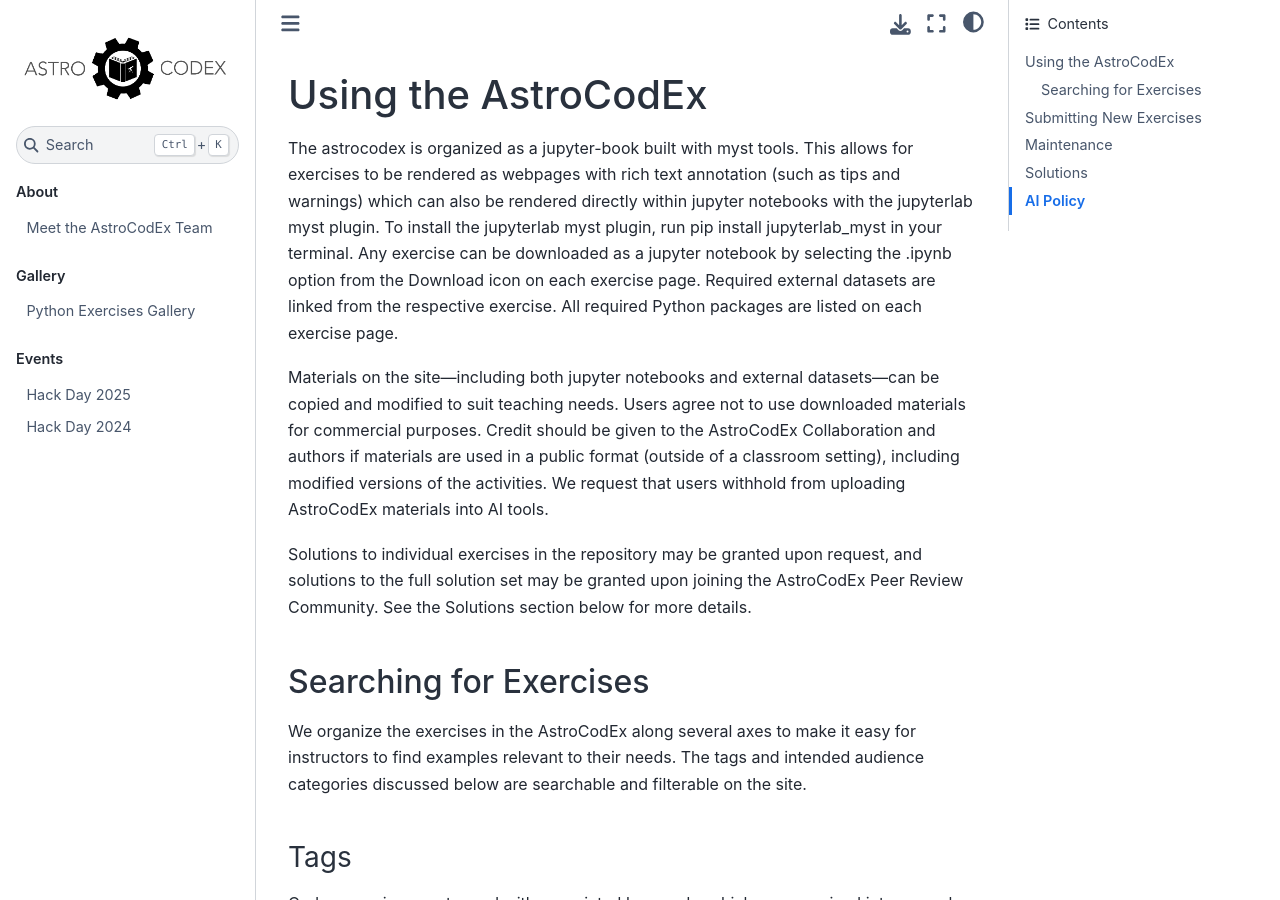
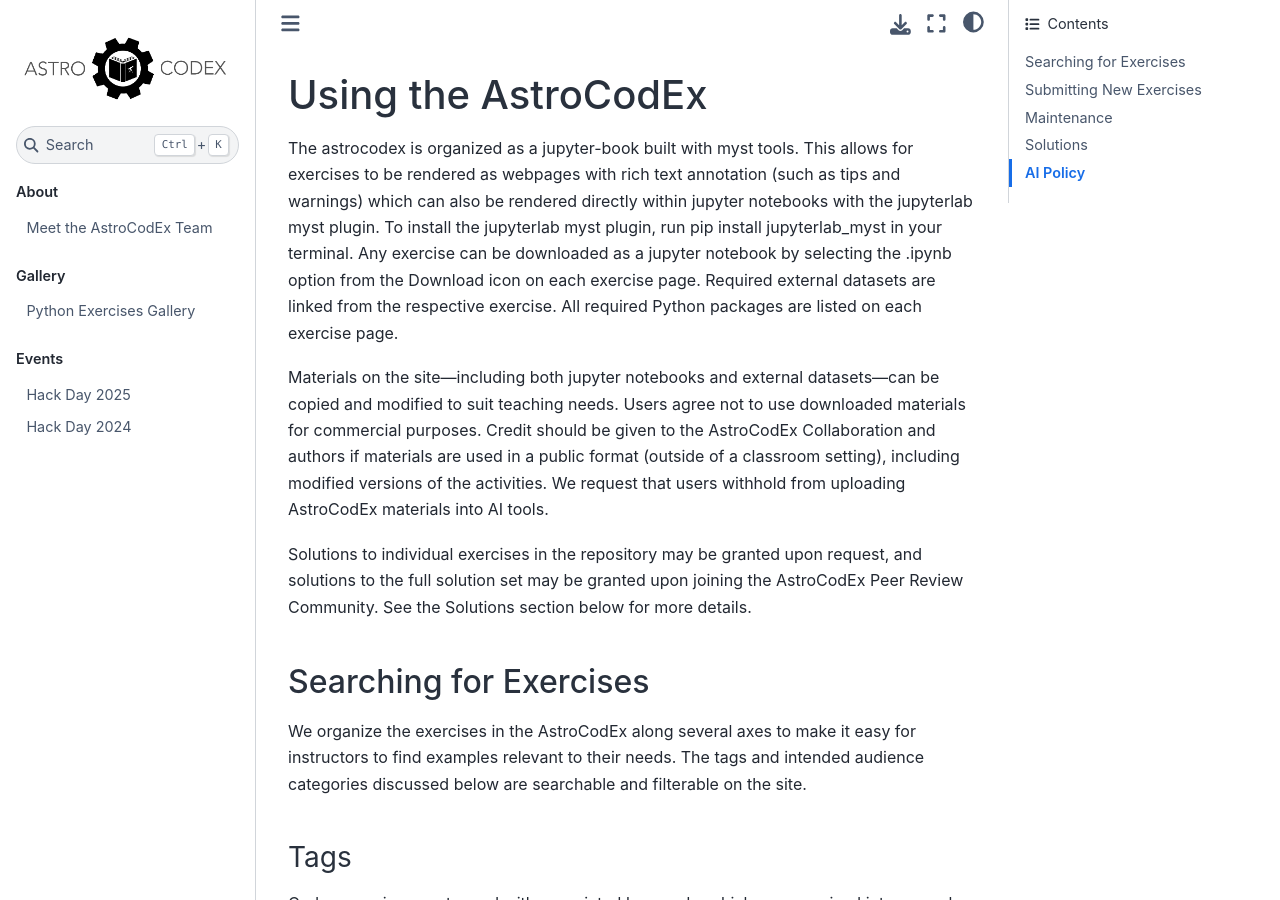
Before and after one commit to astrocodex/astrocodex.github.io, a Jupyter Book: the page built from using_astrocodex.md, in a window 1280 px wide and 900 px high. Built offline with Jupyter Book 1.0.4 settings and Sphinx 7.4.7 and the Sphinx Book theme 1.1.4, drawn with Linux system fonts in a browser that asks for light colours; pages that are not in the unit, such as notebooks, are missing from menus.

Commit message:
Update using_astrocodex.md
updating headers

```diff
--- a/using_astrocodex.md
+++ b/using_astrocodex.md
@@ -32,7 +32,7 @@
 
 We also assign each exercise an intended audience, from either “Early Undergraduate”, “Intermediate Undergraduate”, “Advanced Undergraduate”, and “Graduate”. These are, if relevant, assigned independently for the coding level and astronomical background assumed by the assignment. We note that these categories are inherently limited, given significant variance in when and how people learn astronomy and coding. Because the primary intended use of these exercises is within formal courses, we felt that some general pinning to academic progression may be useful for users. For context, these categories generally assume a standard astronomy major curriculum track in terms of astronomy content, and they assume that students begin learning to code in “Early Undergraduate”, with Intermediate Undergraduate corresponding to 1-2 years of coding experience, and so on. Instructors should adjust the level they are searching for if their course does not meet these general assumptions.
 
-# Submitting New Exercises
+## Submitting New Exercises
 
 The astrocodex is open-source, and we encourage contributions. If you have an exercise that you think would fit well into the codex, you may submit it through the AstroCodEx Submission and Modification Form. All submissions should be formatted with the provided template, which will ensure proper rendering and formatting on the website using MyST Markdown.
 Every contribution to AstroCodEx is reviewed by one AstroCodEx maintainer (assigned as the “editor”) and undergoes a peer review by at least one other person (assigned as the “reviewer”). This review assesses clarity of the activity instructions, the appropriateness of the assignment's level, and whether the activity is appropriate to be included in the AstroCodEx. Any concerns regarding the assignment's content or structure will be communicated to the contributors for revision before it is uploaded to AstroCodEx. During the peer review process, maintainers will also proofread and edit the assignment for grammatical and typological errors, and may add elements to match the styles used on the site. Contributors can expect to hear back from maintainers about acceptance of their contributions within 2-4 weeks, with potentially longer wait times following events such as Hack Days.
@@ -51,11 +51,11 @@
 For external data files over 50 MB, a publicly available link should be provided to the data. Following the peer review process, the
 files will be uploaded to Zenodo for long-term accessibility.
 
-# Maintenance
+## Maintenance
 
 The AstroCodEx Team (see About) includes maintainers who are responsible for maintenance of the AstroCodEx page and submissions. Maintainers will update the AstroCodEx website for readability and accessibility. Given that Python packages may lose compatibility with newer versions, maintainers will periodically verify that assignments can still be completed using the provided requirements.txt files. Minor adjustments may be made automatically by the maintainers for the purpose of supporting version compatibility over time. If major adjustments are necessary, maintainers will reach out to the assignment author(s) to make changes. To modify your assignment yourself, see the AstroCodEx Submission and Modification Form and relevant Modification Policy. Maintainers will review and update modified assignments within 2-4 weeks.
 
-# Solutions
+## Solutions
 
 Solutions to AstroCodEx exercises are not publicly distributed in order to preserve their effectiveness in classroom and instructional settings. Individual solutions are available upon request via a Solution Request Form. Access is granted by the AstroCodEx maintainers on a case-by-case basis. Generally, faculty and instructors of record should expect to be granted solution access, while teaching assistants or other instructors may be asked for additional context or verification.
 
@@ -63,7 +63,7 @@
 
 Users who are granted access to solutions agree not to share, distribute, or post solutions publicly. This includes sharing with students, uploading to public repositories, or redistributing in any form outside of the approved instructional context. We also request that solutions not be submitted to AI tools or platforms. We ask instructors to use discretion in handling solutions. As these exercises are designed for reuse across courses and institutions, limiting the circulation of solutions helps to maintain their long-term value.
 
-# AI Policy
+## AI Policy
 
 AstroCodEx is intended to be a community-driven collection of exercises developed by instructors and researchers with domain expertise. These exercises are designed to reflect authentic scientific workflows, including working with real and often complex datasets.
 
```
